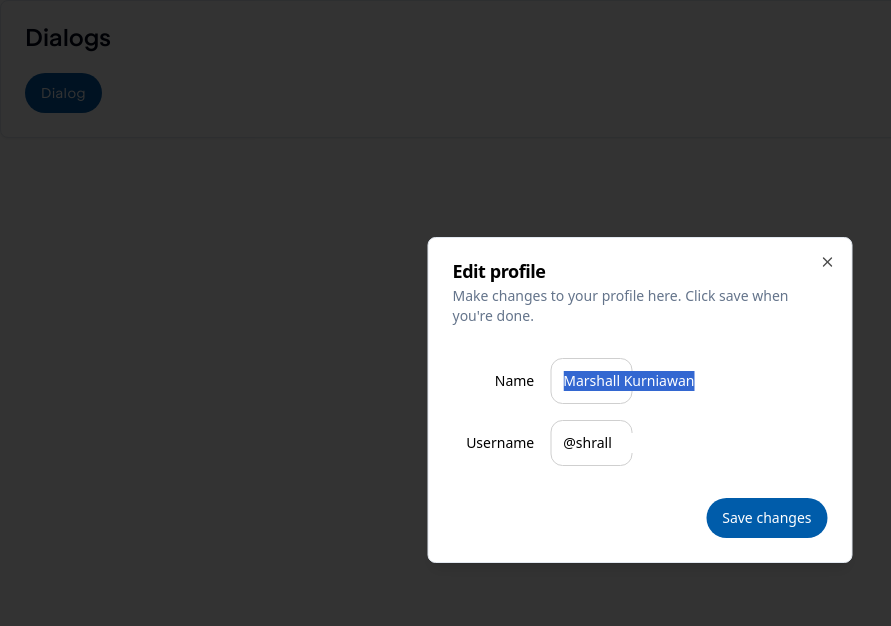
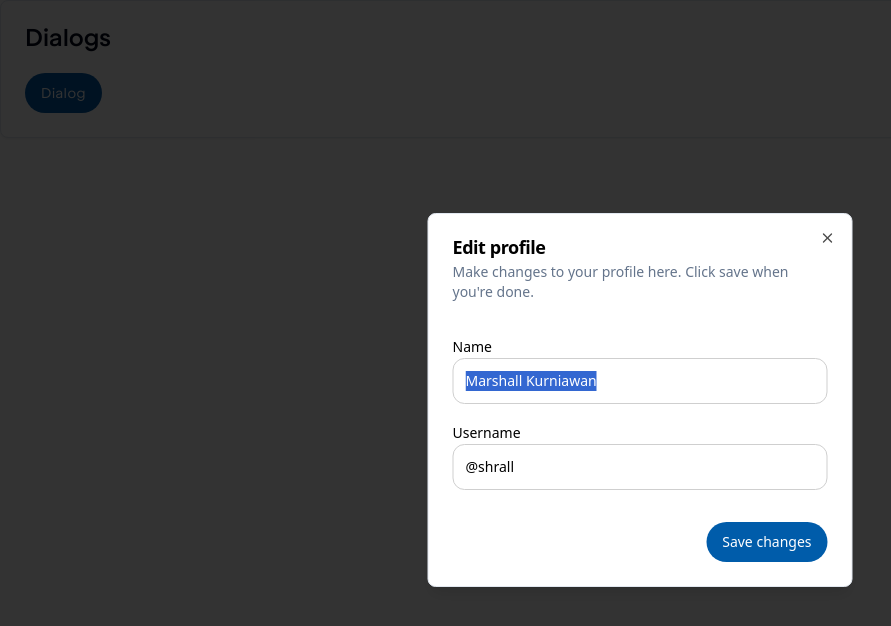
Before and after one commit to shrall/ocean-template, a Next.js app: page /components/dialogs in a window 1280 px wide. Both pictures are taken after a click on the button "Dialog". Shown: the top 626 px of the page, without its empty margins (0-891 px from the left). Built offline with nearby package versions, Linux system fonts and the light colour scheme.

Commit message:
fix: dialog inputs not correctly styled

```diff
--- a/src/pages/components/dialogs.tsx
+++ b/src/pages/components/dialogs.tsx
@@ -33,7 +33,7 @@ function Dialogs() {
                 </DialogDescription>
               </DialogHeader>
               <div className='grid gap-4 py-4'>
-                <div className='grid grid-cols-4 items-center gap-4'>
+                <div className=''>
                   <Label htmlFor='name' className='text-right'>
                     Name
                   </Label>
@@ -43,7 +43,7 @@ function Dialogs() {
                     className='col-span-3'
                   />
                 </div>
-                <div className='grid grid-cols-4 items-center gap-4'>
+                <div className=''>
                   <Label htmlFor='username' className='text-right'>
                     Username
                   </Label>
```
Also changed, not shown: src/components/ui/dialog.tsx (+8 -8 lines).
